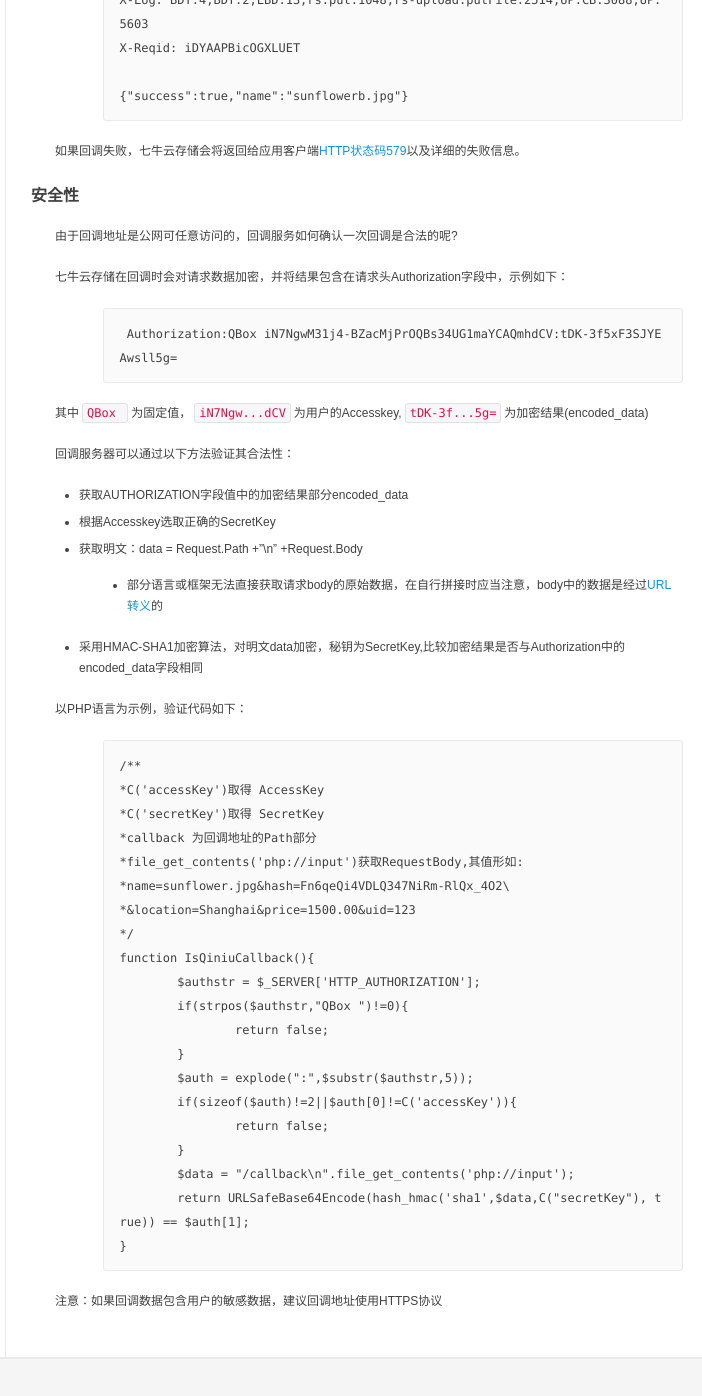
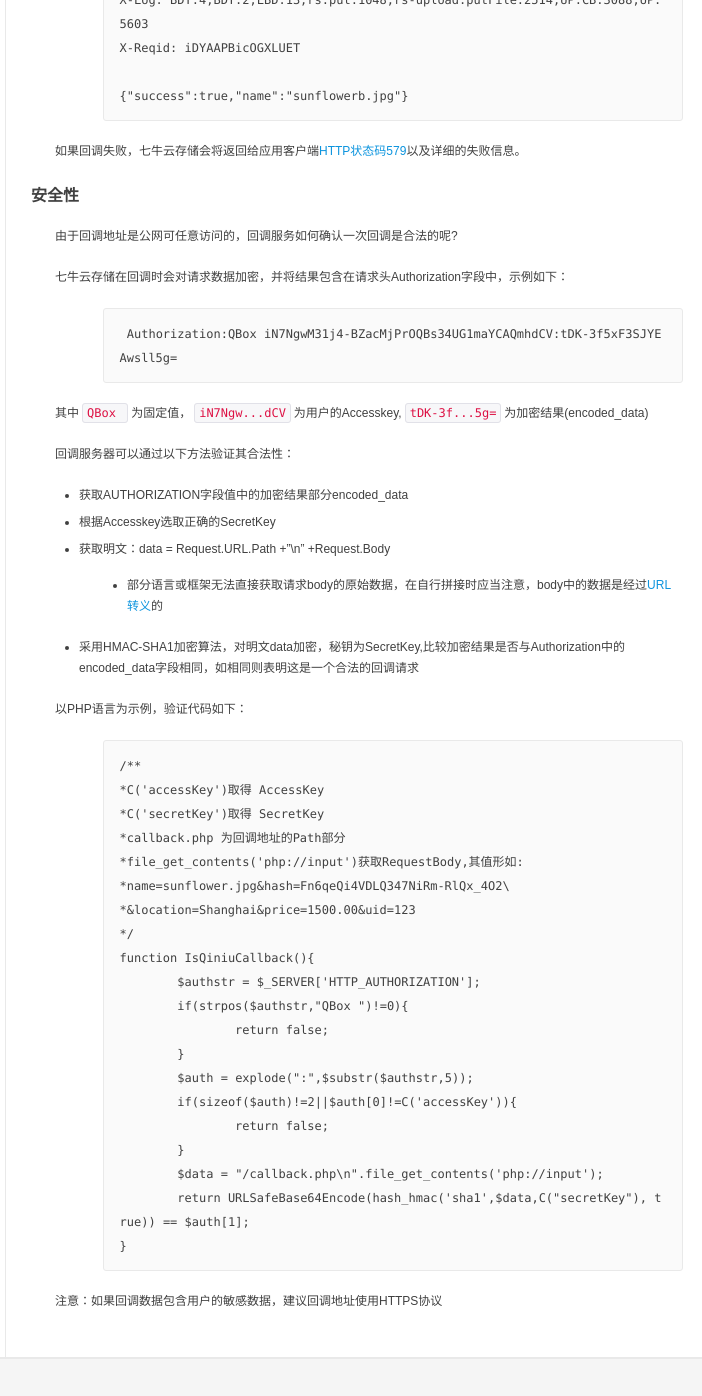
Before and after one commit to qiniu/developer.qiniu.com, a Jekyll site: the page built from docs/v6/api/overview/up/response/callback.md, in a window 1280 px wide and 1400 px high, scrolled down 2691 px. Shown: the top 1396 px of the window, without its empty margins (412-1114 px from the left). Built offline with Jekyll 4.4.1, drawn with Linux system fonts in a browser that asks for light colours; nearby versions of some CDN libraries; library files that are not in the unit come from our copies.

Commit message:
增加pull/12中的变动避免冲突

````diff
--- a/docs/v6/api/overview/up/response/callback.md
+++ b/docs/v6/api/overview/up/response/callback.md
@@ -117,9 +117,11 @@
 由于回调地址是公网可任意访问的，回调服务如何确认一次回调是合法的呢?
 
 七牛云存储在回调时会对请求数据加密，并将结果包含在请求头Authorization字段中，示例如下：
+
 ```
  Authorization:QBox iN7NgwM31j4-BZacMjPrOQBs34UG1maYCAQmhdCV:tDK-3f5xF3SJYEAwsll5g=
 ```
+
 其中`QBox `为固定值，`iN7Ngw...dCV`为用户的Accesskey,`tDK-3f...5g=`为加密结果(encoded_data)
 
 回调服务器可以通过以下方法验证其合法性：
@@ -128,10 +130,10 @@
 
 - 根据Accesskey选取正确的SecretKey
 
-- 获取明文：data = Request.Path +"\n" +Request.Body
+- 获取明文：data = Request.URL.Path +"\n" +Request.Body
     - 部分语言或框架无法直接获取请求body的原始数据，在自行拼接时应当注意，body中的数据是经过[URL转义][urlescapeHref]的
 
-- 采用HMAC-SHA1加密算法，对明文data加密，秘钥为SecretKey,比较加密结果是否与Authorization中的encoded_data字段相同
+- 采用HMAC-SHA1加密算法，对明文data加密，秘钥为SecretKey,比较加密结果是否与Authorization中的encoded_data字段相同，如相同则表明这是一个合法的回调请求
 
 以PHP语言为示例，验证代码如下：
 
@@ -139,7 +141,7 @@
 /**
 *C('accessKey')取得 AccessKey
 *C('secretKey')取得 SecretKey
-*callback 为回调地址的Path部分
+*callback.php 为回调地址的Path部分
 *file_get_contents('php://input')获取RequestBody,其值形如:
 *name=sunflower.jpg&hash=Fn6qeQi4VDLQ347NiRm-RlQx_4O2\
 *&location=Shanghai&price=1500.00&uid=123
@@ -153,7 +155,7 @@
 	if(sizeof($auth)!=2||$auth[0]!=C('accessKey')){
 		return false;
 	}
-	$data = "/callback\n".file_get_contents('php://input');
+	$data = "/callback.php\n".file_get_contents('php://input');
 	return URLSafeBase64Encode(hash_hmac('sha1',$data,C("secretKey"), true)) == $auth[1];
 }
 ```
````
